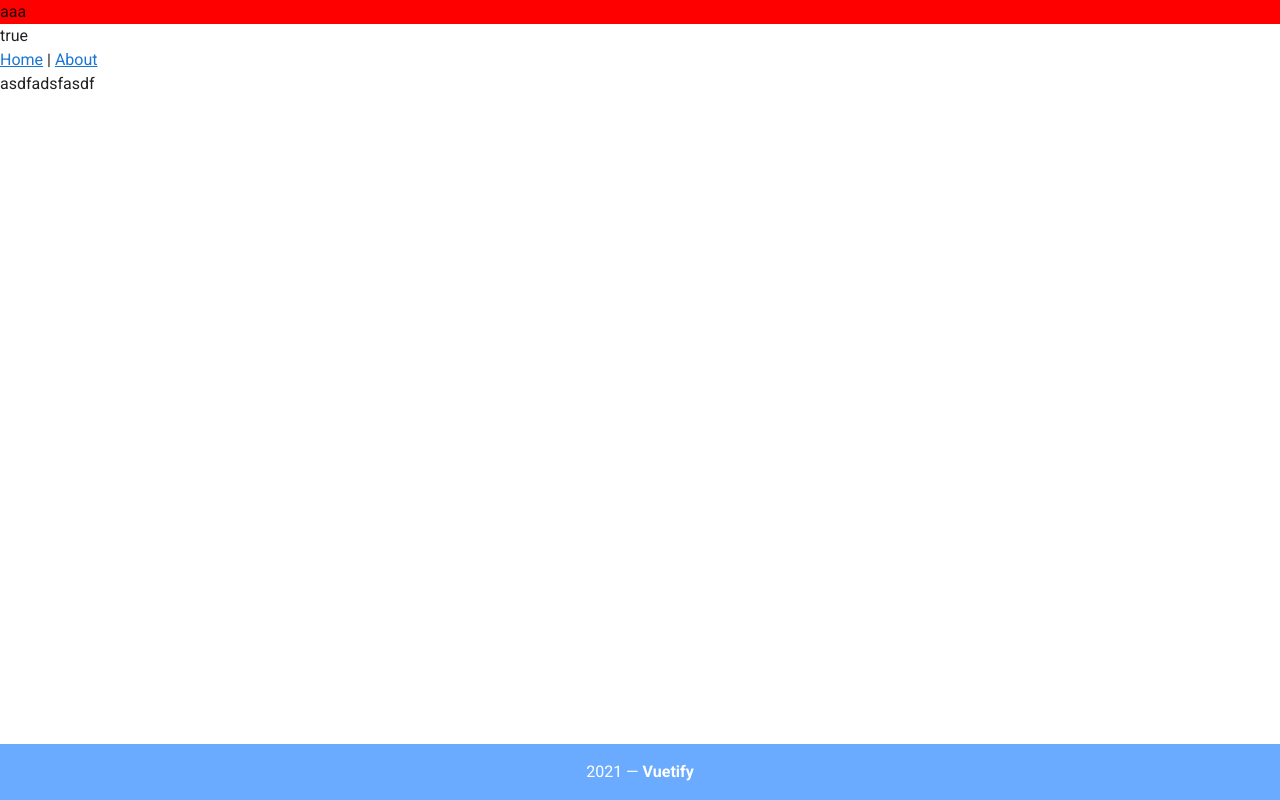
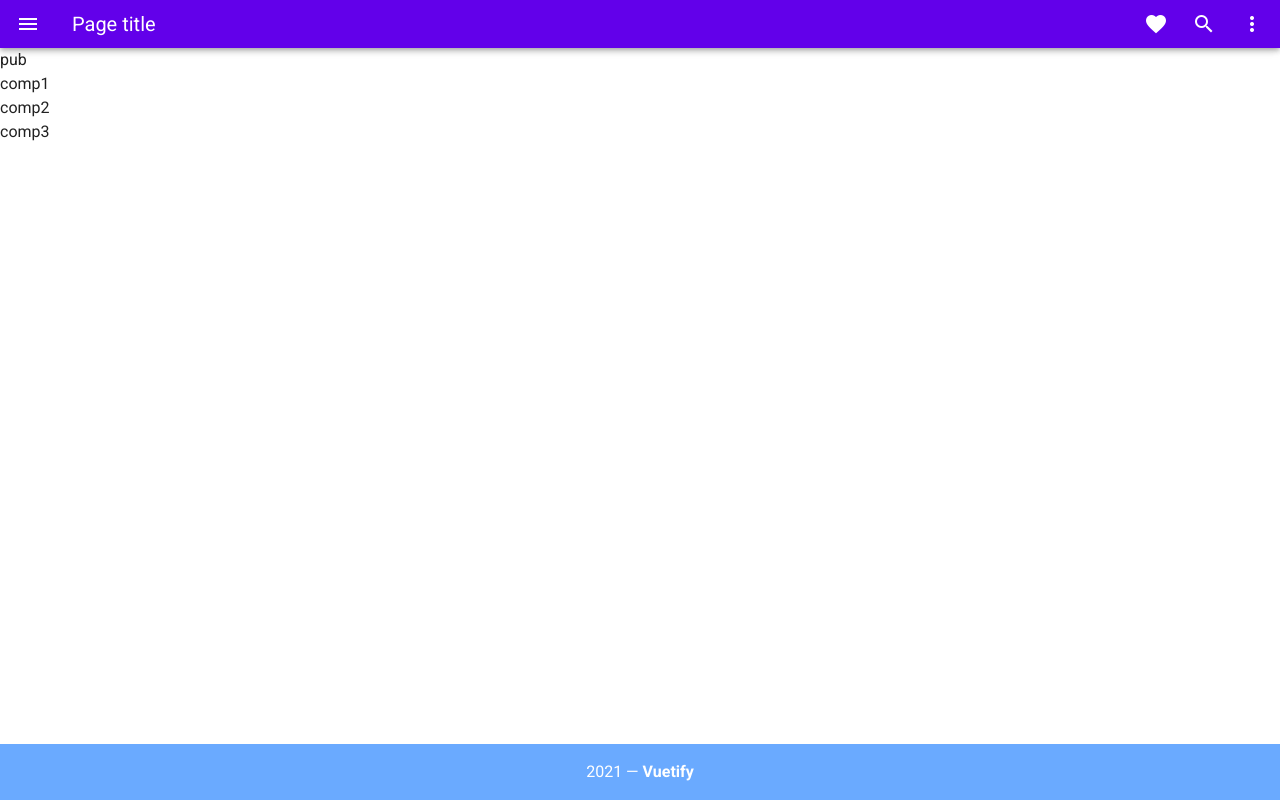
Before and after one commit to gesazumo/vuedata, a Vue app: page /pub in a window 1280 px wide. Built offline with nearby package versions, Linux system fonts and the light colour scheme.

Commit message:
퍼블라우터연결

```diff
--- a/src/App.vue
+++ b/src/App.vue
@@ -1,33 +1,22 @@
 <template>
 	<v-app>
 		<v-main>
-			<div class="aaa">aaa</div>
-			{{ flag }}
-			<app-header />
+			<Header />
 			<router-view />
 			<Footer />
-			<button @click="setFlag(false)">asdfadsfasdf</button>
 		</v-main>
 	</v-app>
 </template>
 
 <script>
-import AppHeader from '@/components/AppHeader.vue'
+import Header from '@/components/Header.vue'
 import Footer from '@/components/Footer.vue'
 
-import { mapActions, mapState } from 'vuex'
-
 export default {
-	components: { AppHeader, Footer },
+	components: { Header, Footer },
 	name: 'App',
-	data: () => ({
-		//
-	}),
-	computed: {
-		...mapState(['flag']),
-	},
-	methods: {
-		...mapActions(['setFlag']),
-	},
+	data: () => ({}),
+	computed: {},
+	methods: {},
 }
 </script>
--- a/src/components/AppHeader.vue
+++ /dev/null
@@ -1,12 +0,0 @@
-<template>
-	<div>
-		<router-link to="/">Home</router-link> |
-		<router-link to="/about">About</router-link>
-	</div>
-</template>
-
-<script>
-export default {}
-</script>
-
-<style></style>
--- /dev/null
+++ b/src/components/Header.vue
@@ -0,0 +1,39 @@
+<template>
+	<div>
+		<v-app-bar color="deep-purple accent-4" dense dark>
+			<v-app-bar-nav-icon></v-app-bar-nav-icon>
+
+			<v-toolbar-title>Page title</v-toolbar-title>
+
+			<v-spacer></v-spacer>
+
+			<v-btn icon>
+				<v-icon>mdi-heart</v-icon>
+			</v-btn>
+
+			<v-btn icon>
+				<v-icon>mdi-magnify</v-icon>
+			</v-btn>
+
+			<v-menu left bottom>
+				<template v-slot:activator="{ on, attrs }">
+					<v-btn icon v-bind="attrs" v-on="on">
+						<v-icon>mdi-dots-vertical</v-icon>
+					</v-btn>
+				</template>
+
+				<v-list>
+					<v-list-item v-for="n in 5" :key="n" @click="() => {}">
+						<v-list-item-title>Option {{ n }}</v-list-item-title>
+					</v-list-item>
+				</v-list>
+			</v-menu>
+		</v-app-bar>
+	</div>
+</template>
+
+<script>
+export default {}
+</script>
+
+<style></style>
--- /dev/null
+++ b/src/components/pub/comp1.vue
@@ -0,0 +1,9 @@
+<template>
+	<div>comp1</div>
+</template>
+
+<script>
+export default {}
+</script>
+
+<style></style>
--- /dev/null
+++ b/src/components/pub/comp2.vue
@@ -0,0 +1,9 @@
+<template>
+	<div>comp2</div>
+</template>
+
+<script>
+export default {}
+</script>
+
+<style></style>
--- /dev/null
+++ b/src/components/pub/comp3.vue
@@ -0,0 +1,9 @@
+<template>
+	<div>comp3</div>
+</template>
+
+<script>
+export default {}
+</script>
+
+<style></style>
--- a/src/router/index.js
+++ b/src/router/index.js
@@ -10,9 +10,9 @@ const routes = [
 		component: () => import('@/views/Home.vue'),
 	},
 	{
-		path: '/about',
-		name: 'About',
-		component: () => import('@/views/About.vue'),
+		path: '/pub',
+		name: 'pub',
+		component: () => import('@/views/pub/Pub.vue'),
 	},
 ]
 
--- a/src/views/About.vue
+++ /dev/null
@@ -1,5 +0,0 @@
-<template>
-	<div class="about">
-		<h1>This is an about page</h1>
-	</div>
-</template>
--- /dev/null
+++ b/src/views/pub/Pub.vue
@@ -0,0 +1,21 @@
+<template>
+	<div>
+		pub
+		<comp1 />
+		<comp2 />
+		<comp3 />
+	</div>
+</template>
+
+<script>
+import comp1 from '@/components/pub/comp1.vue'
+import comp2 from '@/components/pub/comp2.vue'
+import comp3 from '@/components/pub/comp3.vue'
+
+export default {
+	name: 'Pub',
+	components: { comp1, comp2, comp3 },
+}
+</script>
+
+<style></style>
```
